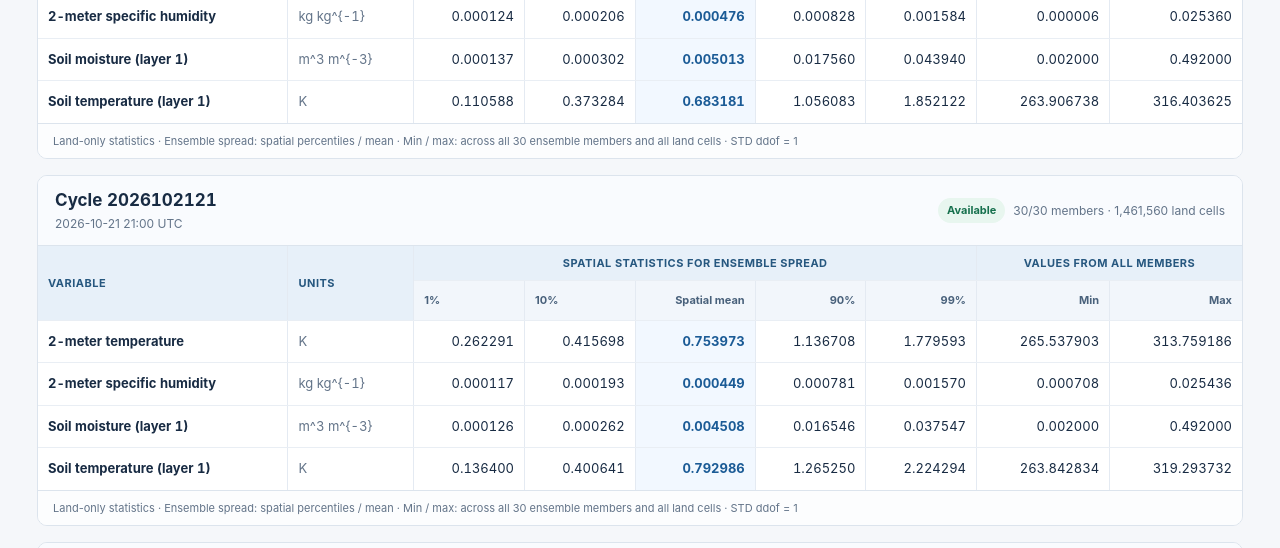
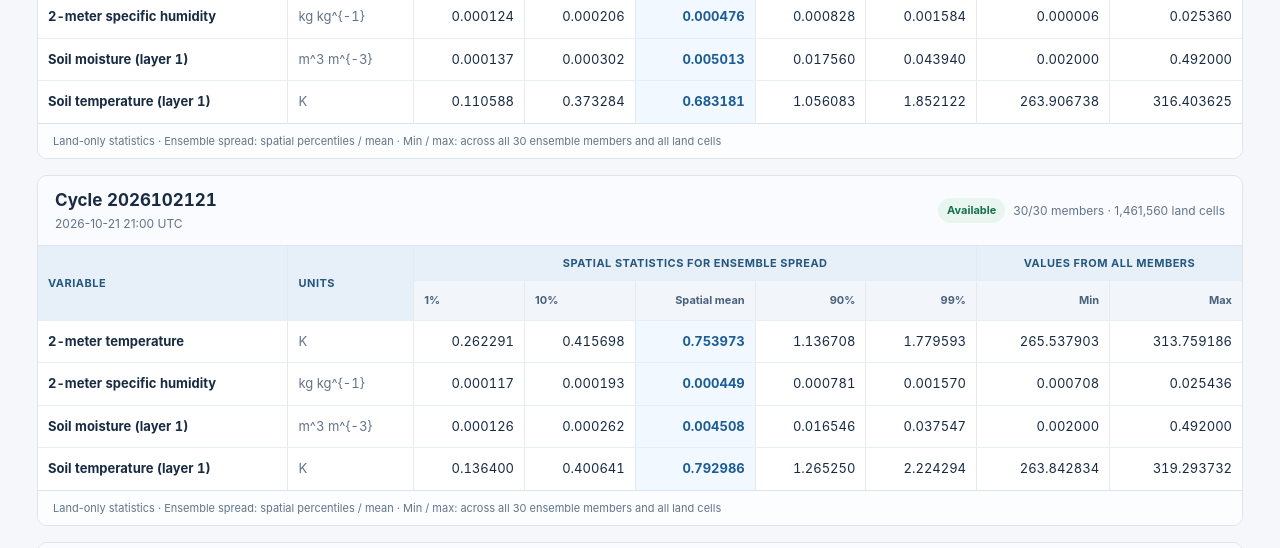
Before and after one commit to LiaofanLin-NOAA/rrfs_monitor, a plain HTML site: page docs/index.html in a window 1280 px wide. Shown: the part 960-1508 px from the top of the page. Drawn offline with Linux system fonts and the light colour scheme.

Commit message:
minor webpage content change

```diff
--- a/docs/index.html
+++ b/docs/index.html
@@ -184,7 +184,7 @@
         body.append(tr);
       });
       table.append(body); wrapper.append(table); card.append(wrapper);
-      card.append(elt('div', 'table-caption', `Land-only statistics · Ensemble spread: spatial percentiles / mean · Min / max: across all ${item.members ?? 'available'} ensemble members and all land cells · STD ddof = ${item.spread_ddof ?? '—'}`));
+      card.append(elt('div', 'table-caption', `Land-only statistics · Ensemble spread: spatial percentiles / mean · Min / max: across all ${item.members ?? 'available'} ensemble members and all land cells`));
       return card;
     }
     async function load() {
```
